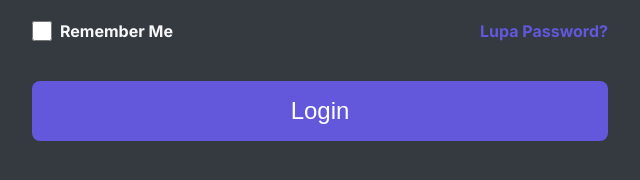
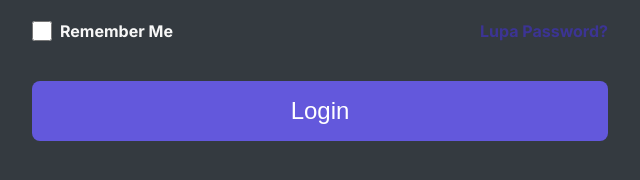
Before and after one commit to bgsdewo/Login, a plain HTML site: page index.html in a window 1280 px wide. Shown: the part 490-670 px from the top of the page, 640-1280 px from the left. Drawn offline with Linux system fonts and the light colour scheme.

Commit message:
merubah warna pada lupa password

```diff
--- a/index.html
+++ b/index.html
@@ -86,7 +86,7 @@
               />
               <div class="Remember">Remember Me</div>
             </div>
-            <div style="color: #6358dc; font-size: 16px; cursor: pointer">
+            <div style="color: #3c3494; font-size: 16px; cursor: pointer">
               Lupa Password?
             </div>
           </div>
```
